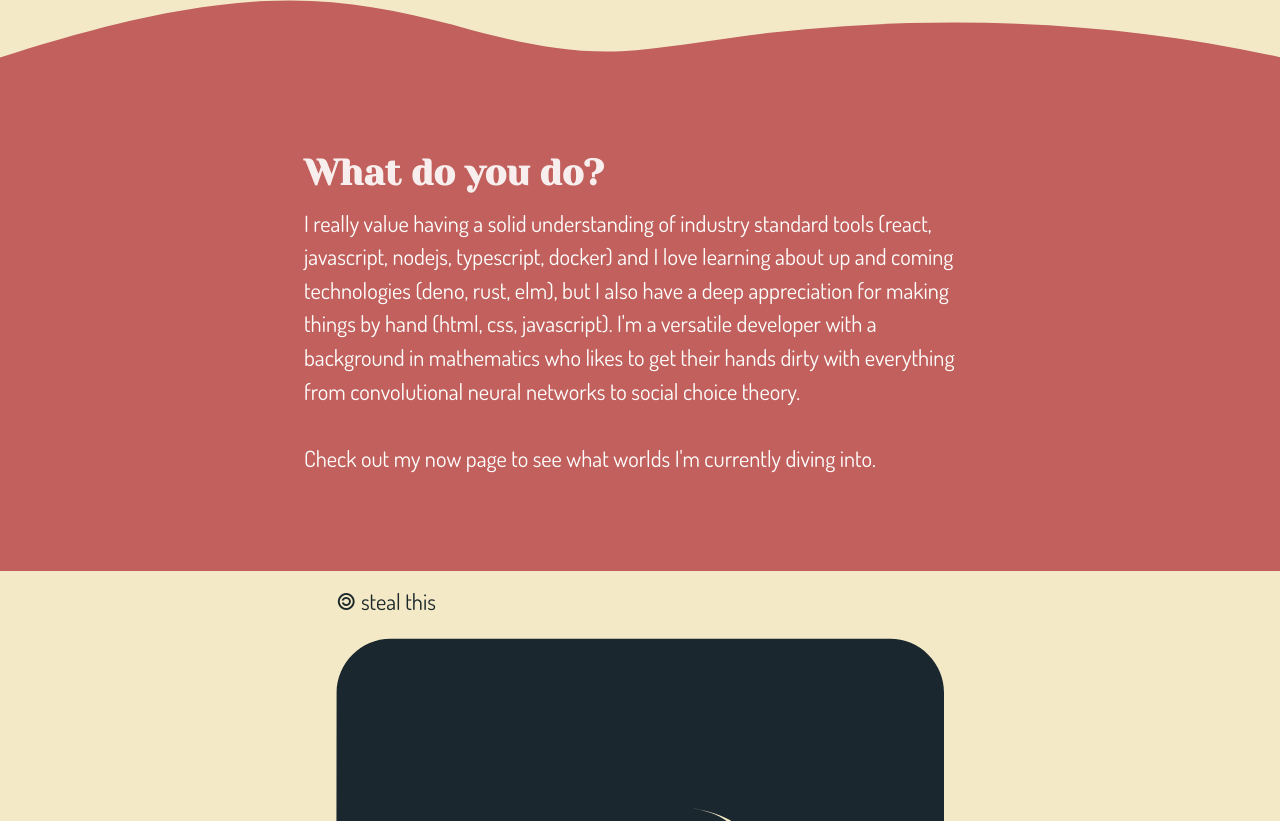
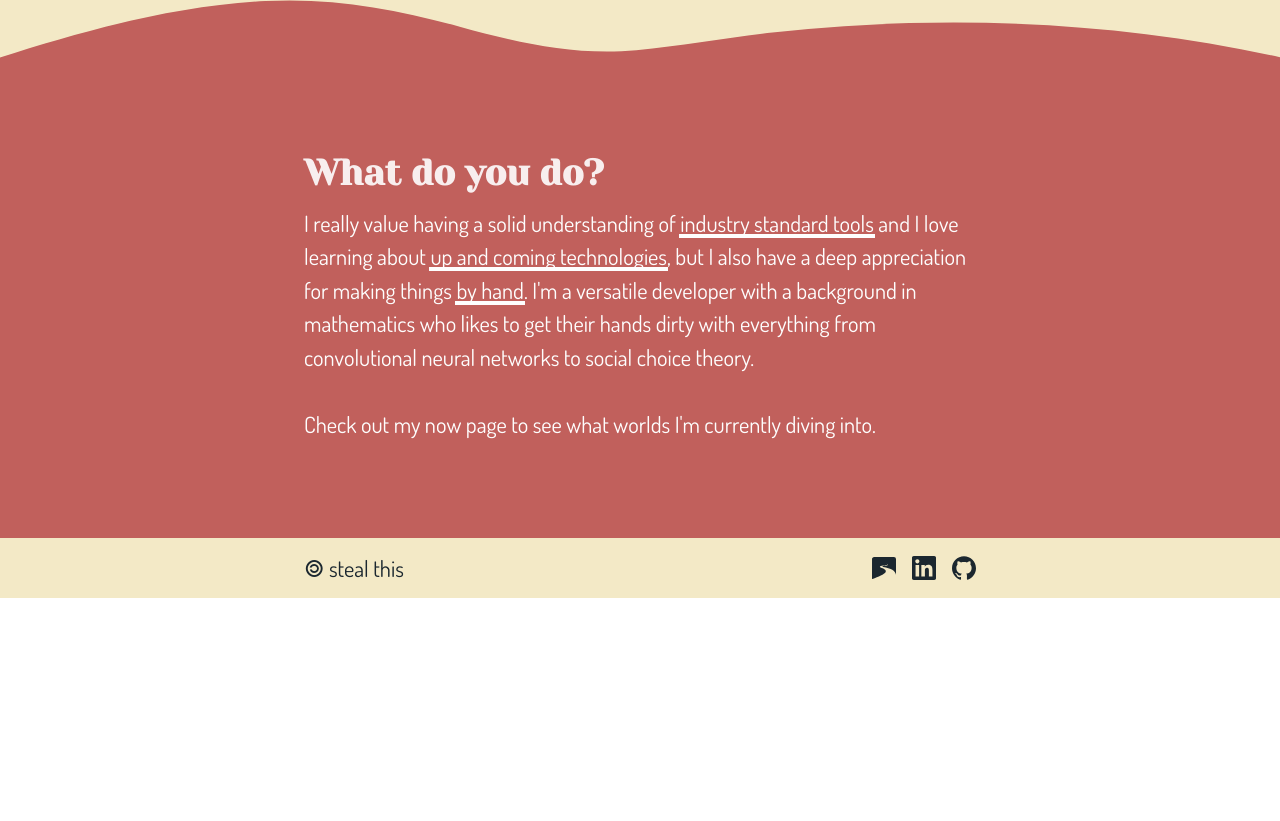
Before and after one commit to tif-calin/portfolio.culi.page, a React app: page / in a window 1280 px wide. Shown: the part 739-1560 px from the top of the page. After the commit the page ends 1337 px from the top, so only its background shows below. Built offline with nearby package versions, Linux system fonts and the light colour scheme.

Commit message:
add radio text toggle

```diff
--- /dev/null
+++ b/src/components/InlineToggleText.jsx
@@ -0,0 +1,18 @@
+import React from 'react';
+
+const InlineToggleText = ({text, extraText, name}) => {
+  const id = Math.random().toString(36).substring(7);
+
+  return <>
+    <input
+      className="InlineToggleText"
+      name={name}
+      type="radio"
+      id={id}
+    />
+    <label htmlFor={id}><span>{text}</span></label>
+    <span>{extraText}</span>
+  </>;
+};
+
+export default InlineToggleText;
--- a/src/components/home/HomePage.jsx
+++ b/src/components/home/HomePage.jsx
@@ -1,5 +1,6 @@
 import React from 'react';
 import '../../style/home.scss';
+import InlineToggleText from '../InlineToggleText';
 import svg from './dentata.svg';
 
 const Home = () => {
@@ -7,8 +8,8 @@ const Home = () => {
     <div>
       <section>
         <div>
-          <h1>hello! i'm culi</h1>
-          <span>i'm a full stack software engineer</span>
+          <h1>hello<span className="highlight">,</span> i<span className="highlight">'</span>m culi</h1>
+          <span>a full-stack software engineer</span>
         </div>
 
         <img src={svg} alt="dentata"/>
@@ -16,17 +17,16 @@ const Home = () => {
     </div>
 
     <div className="wave-top">
-      <svg data-name="Layer 1" xmlns="http://www.w3.org/2000/svg" viewBox="0 0 1200 120" preserveAspectRatio="none">
+      <svg data-name="layer1" xmlns="http://www.w3.org/2000/svg" viewBox="0 0 1200 120" preserveAspectRatio="none">
         <path d="M0,0V5.63C149.93,59,314.09,71.32,475.83,42.57c43-7.64,84.23-20.12,127.61-26.46,59-8.63,112.48,12.24,165.56,35.4C827.93,77.22,886,95.24,951.2,90c86.53-7,172.46-45.71,248.8-84.81V0Z" className="shape-fill"></path>
       </svg>
     </div>
 
     <div>
       <section>
-        <div>
         <h3>What do you do?</h3>
         <p>
-            I really value having a solid understanding of industry standard tools (react, javascript, nodejs, typescript, docker) and I love learning about up and coming technologies (deno, rust, elm), but I also have a deep appreciation for making things by hand (html, css, javascript). I'm a versatile developer with a background in mathematics who likes to get their hands dirty with everything from convolutional neural networks to social choice theory.
+          I really value having a solid understanding of <InlineToggleText text="industry standard tools" extraText="react, javascript, nodejs, typescript, docker" name="overview"/> and I love learning about <InlineToggleText text="up and coming technologies" extraText="deno, rust, elm" name="overview"/>, but I also have a deep appreciation for making things <InlineToggleText text="by hand" extraText="html, css, javascript" name="overview"/>. I'm a versatile developer with a background in mathematics who likes to get their hands dirty with everything from convolutional neural networks to social choice theory.
         </p>
 
         <br/>
@@ -34,7 +34,6 @@ const Home = () => {
         <p>
           Check out my now page to see what worlds I'm currently diving into.
         </p>
-        </div>
       </section>
     </div>
   </div>;
--- a/src/style/style.scss
+++ b/src/style/style.scss
@@ -7,7 +7,7 @@ html {
   --color-bg: #f3e9c6;
   --color-bg-secondary: #c1605c;
   --color-bg-tertiary: #98bec8;
-  --color-text: #1b2729;
+  --color-text: #1b272f;
   --color-text-inverse: #fefefe;
 
   --padding: 1rem;
@@ -39,8 +39,8 @@ body {
 
   &> * {
     padding: var(--padding);
-    width: 50vw;
-    min-width: 360px;
+    width: 55vw;
+    min-width: 320px;
   }
 
   header {
@@ -64,9 +64,25 @@ body {
   }
 
   footer {
+    display: flex;
+    align-items: center;
+    justify-content: space-between;
+    gap: 1.5rem;
+
     a {
       color: var(--color-text);
       text-decoration: none;
+    }
+
+    .links {
+      display: flex;
+      align-items: center;
+      gap: 1rem;
+
+      img {
+        max-width: 1.5rem;
+        height: 1.5rem;
+      }
     }
   }
 }
@@ -114,3 +130,55 @@ h6 {
   font-weight: 500;
   opacity: 0.8;
 }
+
+.InlineToggleText {
+  display: none;
+
+  & + * > span {
+    color: var(--color-text-inverse);
+    text-decoration: none;
+    position: relative;
+    z-index: 1;
+    cursor: pointer;
+    white-space: nowrap;
+
+    &::after {
+      content: '';
+      position: absolute;
+      top: 90%;
+      left: -1px;
+      right: -1px;
+      bottom: -1px;
+      background: var(--color-text-inverse);
+      transition: top 0.2s ease-in-out;
+    }
+  }
+
+  & + * + span {
+    display: none;
+    width: 0;
+    transition: width 0.5s ease-in-out;
+    overflow: hidden;
+
+    &::before {
+      content: ' (';
+    }
+
+    &::after {
+      content: ')';
+    }
+  }
+
+  // hovered
+  & + *:hover + span,
+  &:checked + * + span {
+    display: inline;
+  }
+
+  // selected
+  & + * > span:hover::after,
+  &:checked + * > span::after {
+    top: -1px;
+    mix-blend-mode: difference;
+  }
+}
```
Lines whose indentation alone changed are shown as unchanged.
